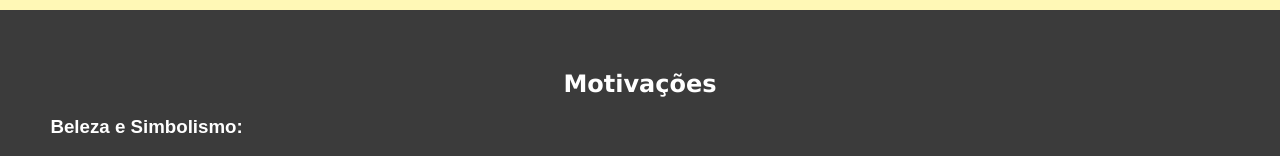
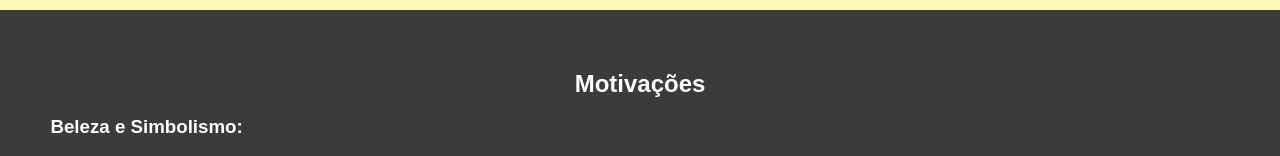
Before and after one commit to caioabcoutinho/DPW, a plain HTML site: page index.html in a window 1280 px wide. Shown: the part 155-311 px from the top of the page. Drawn offline with Linux system fonts and the light colour scheme.

Commit message:
Add files via upload

```diff
--- a/index.css
+++ b/index.css
@@ -115,8 +115,6 @@ footer{
 
 .tituloPaginas{
     text-align: center;
-    font-size: x-large;
-    font-family:'Lucida Sans', 'Lucida Sans Regular', 'Lucida Grande', 'Lucida Sans Unicode', Geneva, Verdana, sans-serif ;
 }
 
 td {
```
